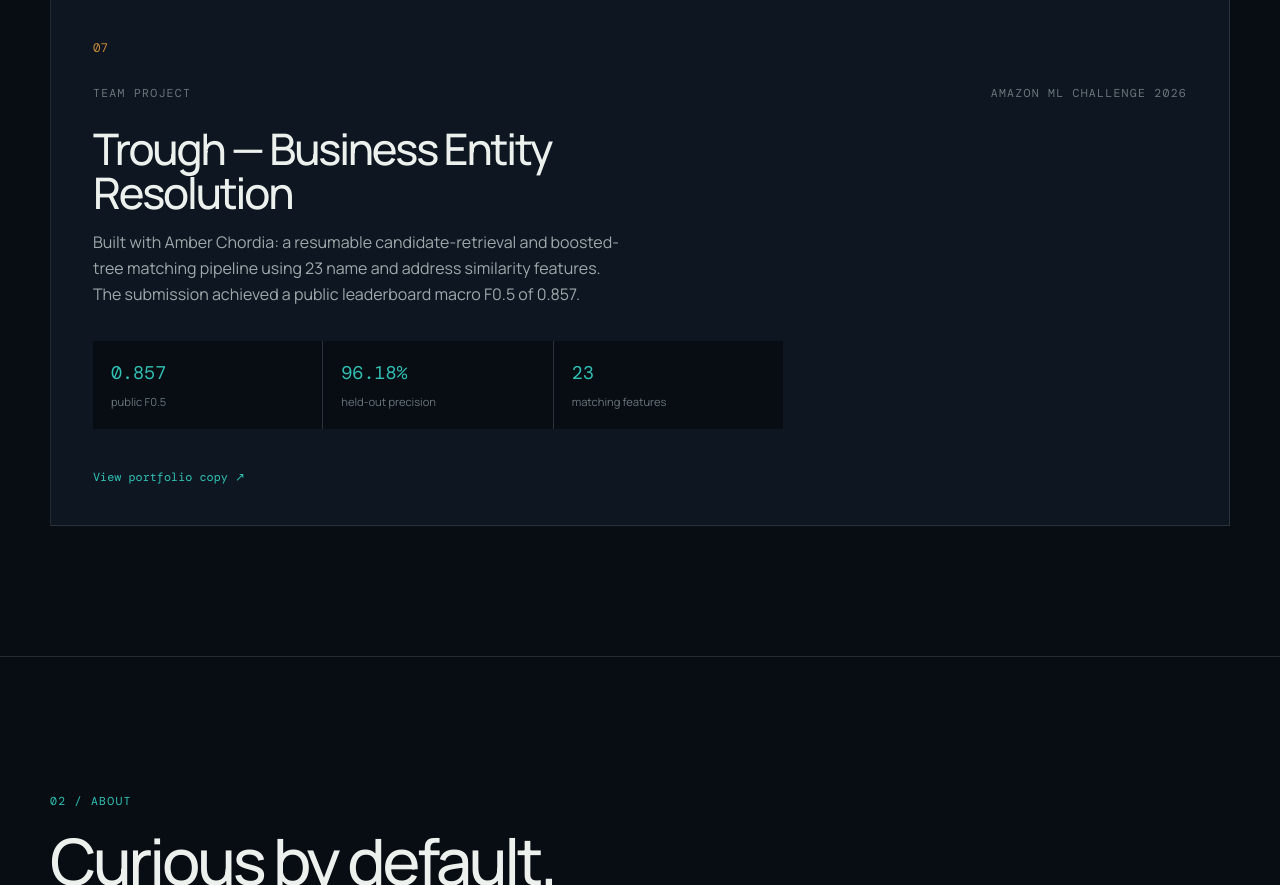
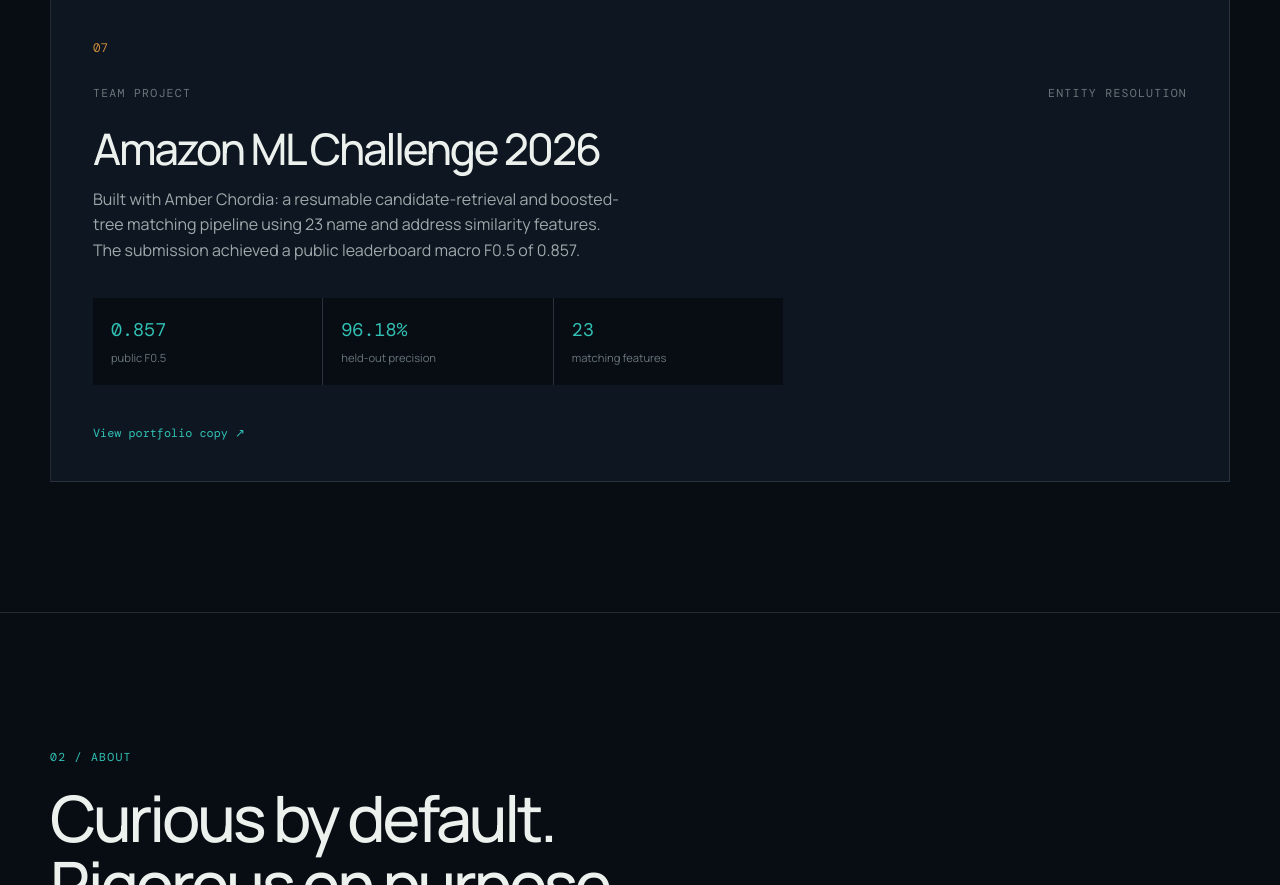
Before and after one commit to JeyanthRavi/JeyanthRavi.github.io, a plain HTML site: page index.html in a window 1280 px wide. Shown: the part 3022-3907 px from the top of the page. Drawn offline with nearby package versions, Linux system fonts and the light colour scheme; a web font is replaced by a local one.

Commit message:
Rename project to Amazon ML Challenge 2026

```diff
--- a/index.html
+++ b/index.html
@@ -184,8 +184,8 @@
 
           <article class="project-card project-card-wide reveal">
             <div class="card-number">07</div>
-            <div class="card-topline"><span>Team project</span><span>Amazon ML Challenge 2026</span></div>
-            <h3>Trough — Business Entity Resolution</h3>
+            <div class="card-topline"><span>Team project</span><span>Entity resolution</span></div>
+            <h3>Amazon ML Challenge 2026</h3>
             <p>
               Built with Amber Chordia: a resumable candidate-retrieval and boosted-tree matching
               pipeline using 23 name and address similarity features. The submission achieved a
```
Also changed, not shown: 1 other file.
